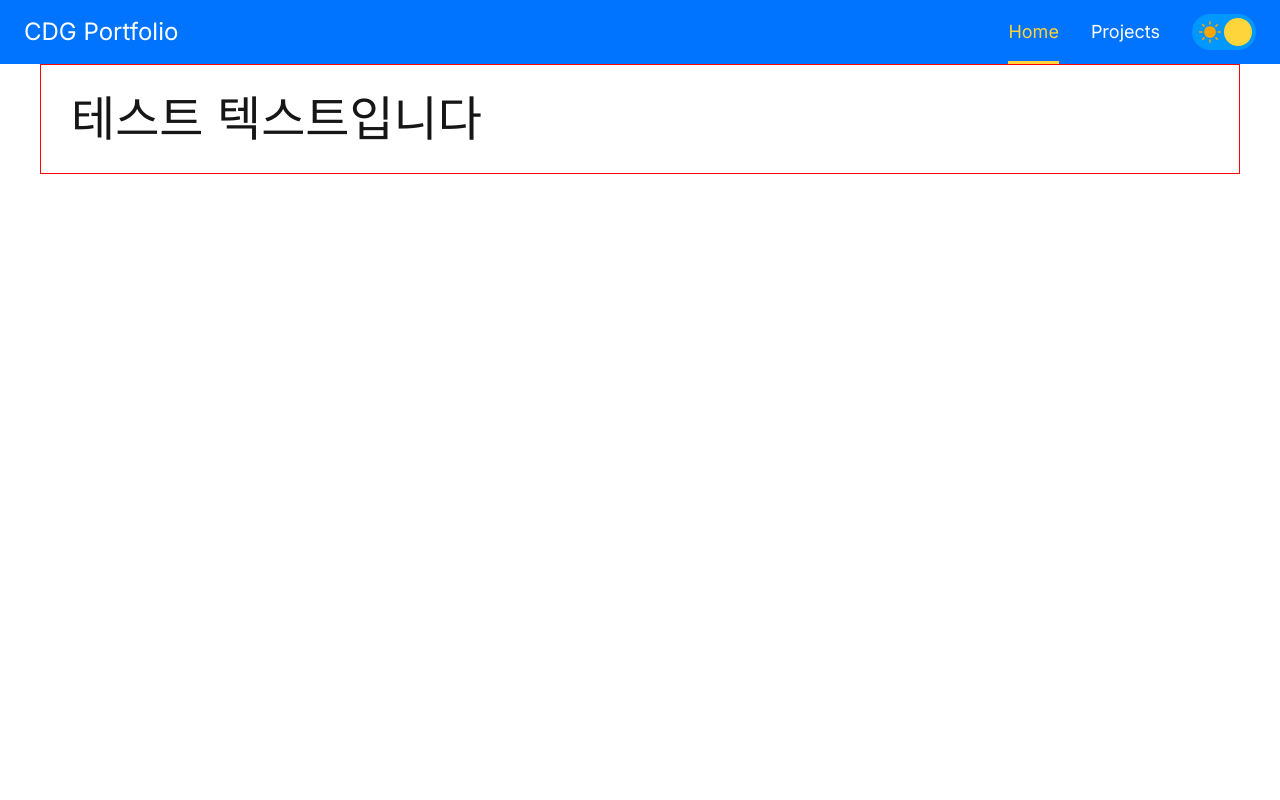
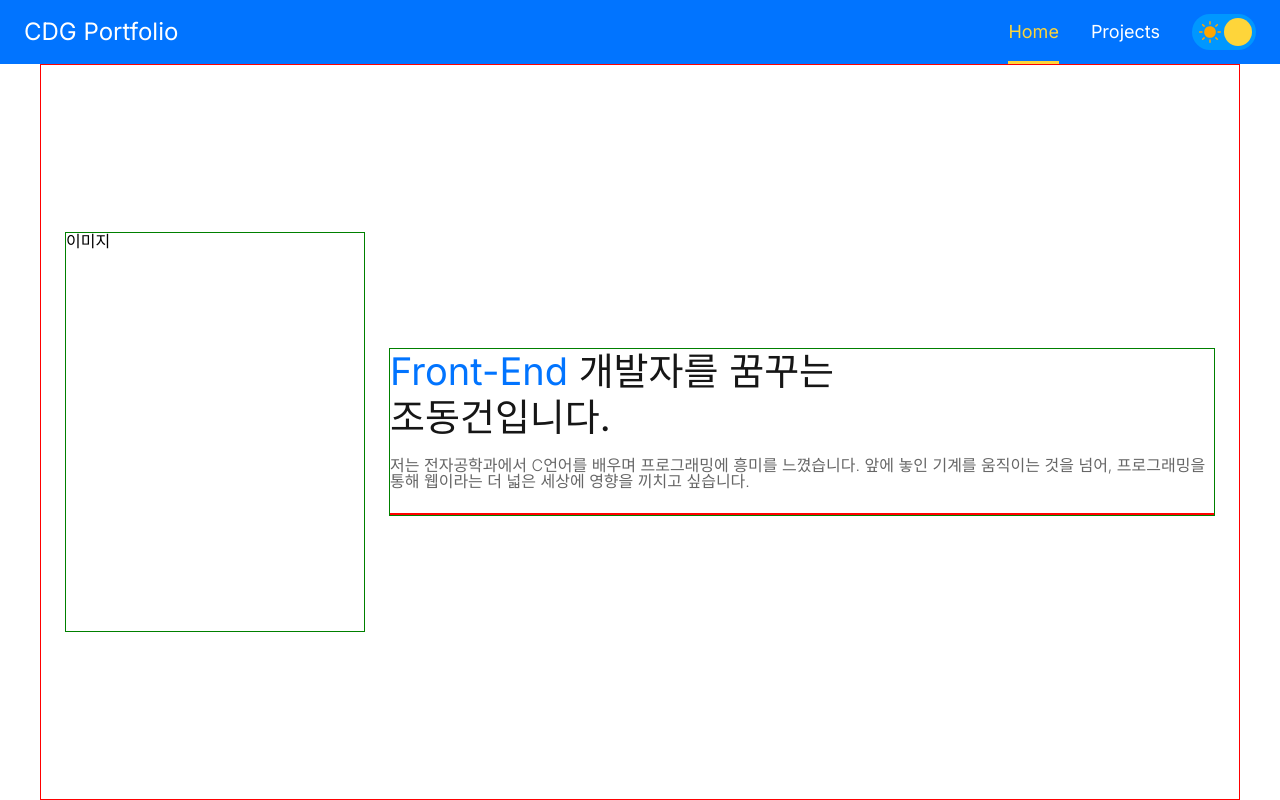
Before and after one commit to IPYURA/CDG-Portfolio-Next, a Next.js app: page / in a window 1280 px wide. Built offline with nearby package versions, Linux system fonts and the light colour scheme.

Commit message:
중간 커밋

```diff
--- a/app/page.tsx
+++ b/app/page.tsx
@@ -4,8 +4,20 @@ import Link from "next/link";
 export default function Home() {
   return (
     <main className={styles.main}>
-      <div>
-        <h3>테스트 텍스트입니다</h3>
+      <div className={styles.flexBox}>
+        <div className={styles.picture}>이미지</div>
+        <section className={styles.desc}>
+          <h1 className={styles.title}>
+            <em>Front-End</em> 개발자를 꿈꾸는
+            <br /> 조동건입니다.
+          </h1>
+          <h4 className={styles.introText}>
+            저는 전자공학과에서 C언어를 배우며 프로그래밍에 흥미를 느꼈습니다.
+            앞에 놓인 기계를 움직이는 것을 넘어, 프로그래밍을 통해 웹이라는 더
+            넓은 세상에 영향을 끼치고 싶습니다.
+          </h4>
+          <div className={styles.stackBox}></div>
+        </section>
       </div>
     </main>
   );
--- a/styles/globals.scss
+++ b/styles/globals.scss
@@ -10,6 +10,7 @@ $lighten-color2: #50b8ff;
 $bg-color: #ffffff;
 // $secondary-color: #eeb921;
 $text-color: #161616;
+$text-color2: #666666;
 
 $achromatic1: #c2c2c2;
 $achromatic2: #dedede;
@@ -27,6 +28,7 @@ $lighten-color2-dark: #8accff;
 $bg-color-dark: #2b2b2b;
 $secondary-color-dark: #efd12a;
 $text-color-dark: #ffffff;
+$text-color2-dark: #999999;
 
 $achromatic1-dark: #3c3c3c;
 $achromatic2-dark: #606060;
@@ -39,6 +41,7 @@ $achromatic3-dark: #818181;
   --bg-color: #{$bg-color};
   --secondary-color: #{$secondary-color};
   --text-color: #{$text-color};
+  --text-color2: #{$text-color2};
   --achromatic1: #{$achromatic1};
   --achromatic2: #{$achromatic2};
   --achromatic3: #{$achromatic3};
@@ -51,6 +54,7 @@ $achromatic3-dark: #818181;
   --bg-color: #{$bg-color-dark};
   --secondary-color: #{$secondary-color-dark};
   --text-color: #{$text-color-dark};
+  --text-color2: #{$text-color2-dark};
   --achromatic1: #{$achromatic1-dark};
   --achromatic2: #{$achromatic2-dark};
   --achromatic3: #{$achromatic3-dark};
--- a/styles/home.module.scss
+++ b/styles/home.module.scss
@@ -1,43 +1,46 @@
 .main {
-  border:1px solid red;
-  margin:0 auto;
+  border: 1px solid red;
+  margin: 0 auto;
   max-width: 1200px;
-  min-width:320px;
-  > div {
-    padding: 30px;
-    background: var(--bg-color);
-    h3 {
-      font-size: 48px;
-      color:var(--text-color);
+  min-width: 320px;
+  height: calc(100vh - 64px);
+  display: flex;
+  align-items: center;
+  .picture {
+    border: 1px solid green;
+    width: 300px;
+    height: 400px;
+    flex-shrink: 0;
+  }
+  .flexBox {
+    width: 100%;
+    height: 100%;
+    padding: 24px;
+    display: flex;
+    gap: 24px;
+    align-items: center;
+    .desc {
+      flex-grow: 1;
+      height: auto;
+      border: 1px solid green;
+      .title {
+        font-size: 38px;
+        color: var(--text-color);
+        line-height: 1.2;
+        margin-bottom: 16px;
+        > em {
+          color: var(--primary-color);
+        }
+      }
+      .introText {
+        color: var(--text-color2);
+        font-weight: 300;
+        margin-bottom: 24px;
+      }
+      .stackBox {
+        width: 100%;
+        border:1px solid red;
+      }
     }
   }
 }
-
-.modeBtn {
-  font-size: 18px;
-  padding: 5px 15px;
-  background: var(--primary-color);
-  color: var(--secondary-color);
-  border-radius: 4px;
-  border:none;
-}
-
-// .main {
-//   > div {
-//     padding: 30px;
-//     background: $bg-color;
-//     h3 {
-//       font-size: 48px;
-//       color:$text-color;
-//     }
-//   }
-// }
-
-// .modeBtn {
-//   font-size: 18px;
-//   padding: 5px 15px;
-//   background: $primary-color;
-//   color: $secondary-color;
-//   border-radius: 4px;
-//   border:none;
-// }
```
Also changed, not shown: components/Home/Stack.tsx (added, +16 -0 lines).
